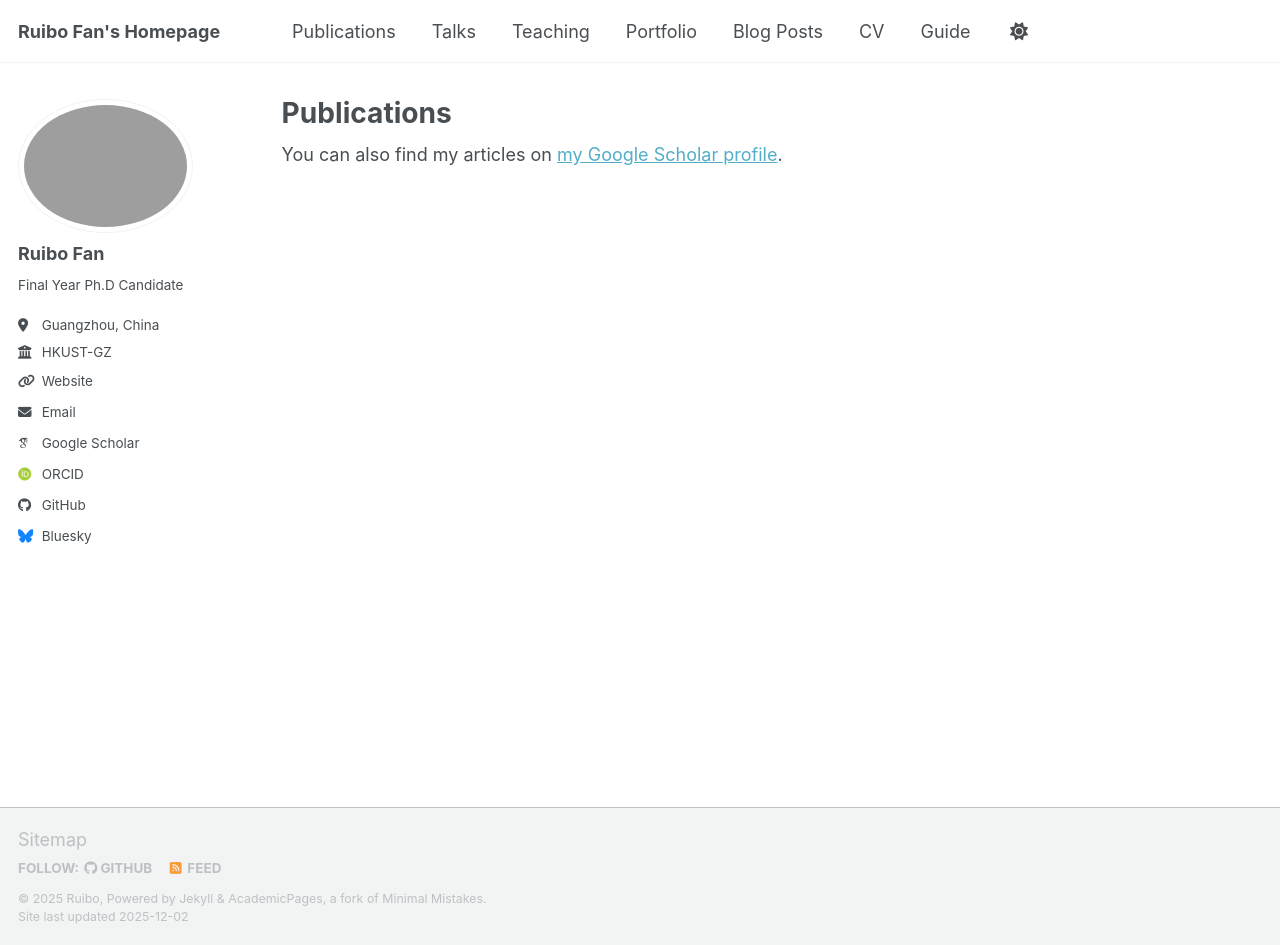
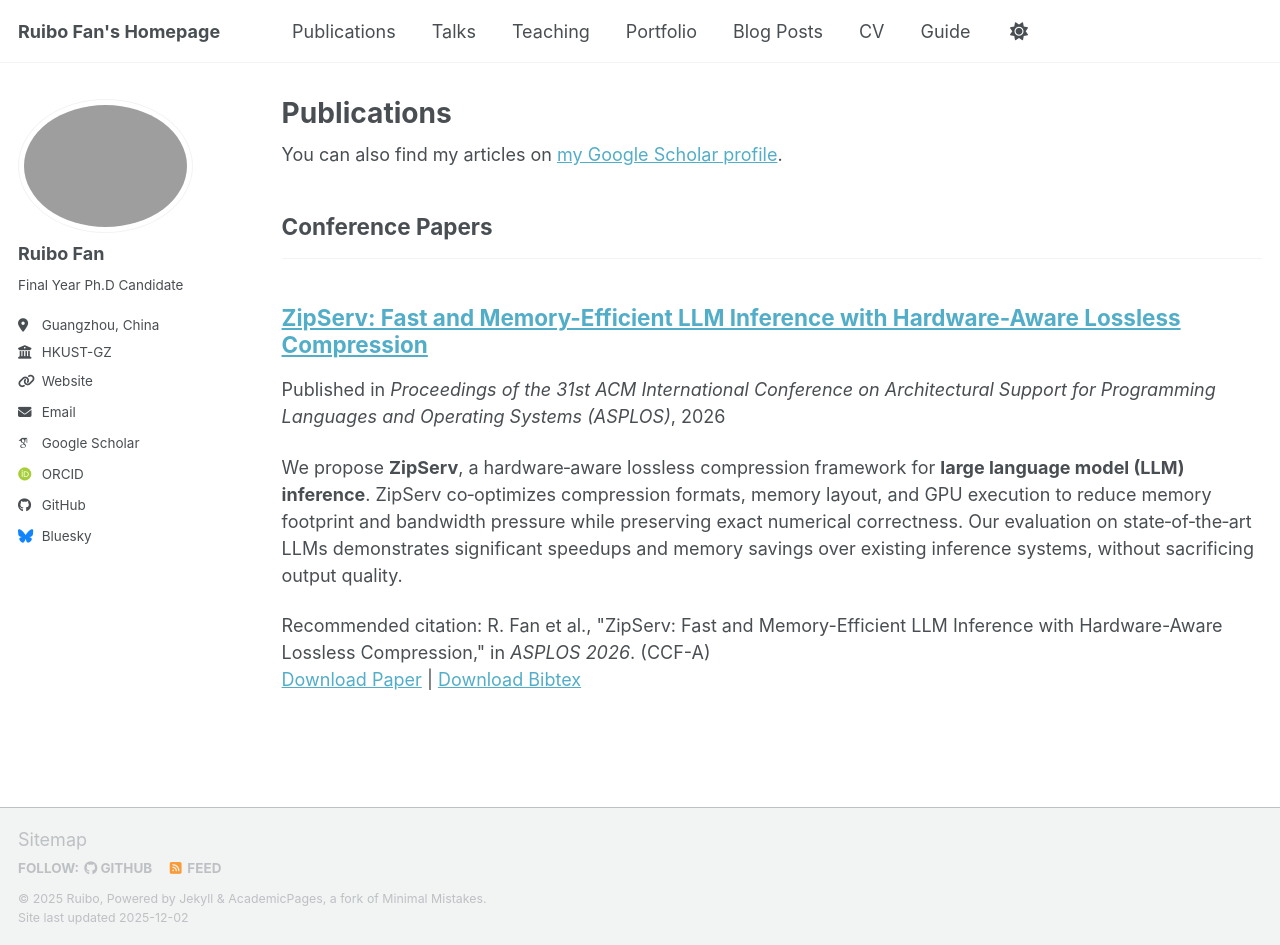
Before and after one commit to ruibo-fan/ruibo-fan.github.io, a Jekyll site: the page built from _pages/publications.html, in a window 1280 px wide and 945 px high. Built offline with Jekyll 4.4.1, drawn with Linux system fonts in a browser that asks for light colours; some web fonts are replaced; a script bundle is joined from its source files by our own code; library files that are not in the unit come from our copies; some of the changed lines change nothing that is shown.

Commit message:
Update zipserv.md

```diff
--- a/_publications/zipserv.md
+++ b/_publications/zipserv.md
@@ -10,8 +10,8 @@ citation: "R. Fan et al., \"ZipServ: Fast and Memory-Efficient LLM Inference wit
 paperurl: "https://your-link-to-zipserv-paper"      # TODO: 换成真实PDF/Arxiv链接
 codeurl: "https://your-link-to-zipserv-code"        # TODO: 换成真实代码仓库
 bibtexurl: "https://your-link-to-zipserv-bibtex"    # TODO: 换成真实bibtex文件
-type: "conference"
-category: conference
+type: "conferences"
+category: conferences
 ---
 
 We propose **ZipServ**, a hardware‑aware lossless compression framework for **large language model (LLM) inference**. ZipServ co‑optimizes compression formats, memory layout, and GPU execution to reduce memory footprint and bandwidth pressure while preserving exact numerical correctness. Our evaluation on state‑of‑the‑art LLMs demonstrates significant speedups and memory savings over existing inference systems, without sacrificing output quality.
```
